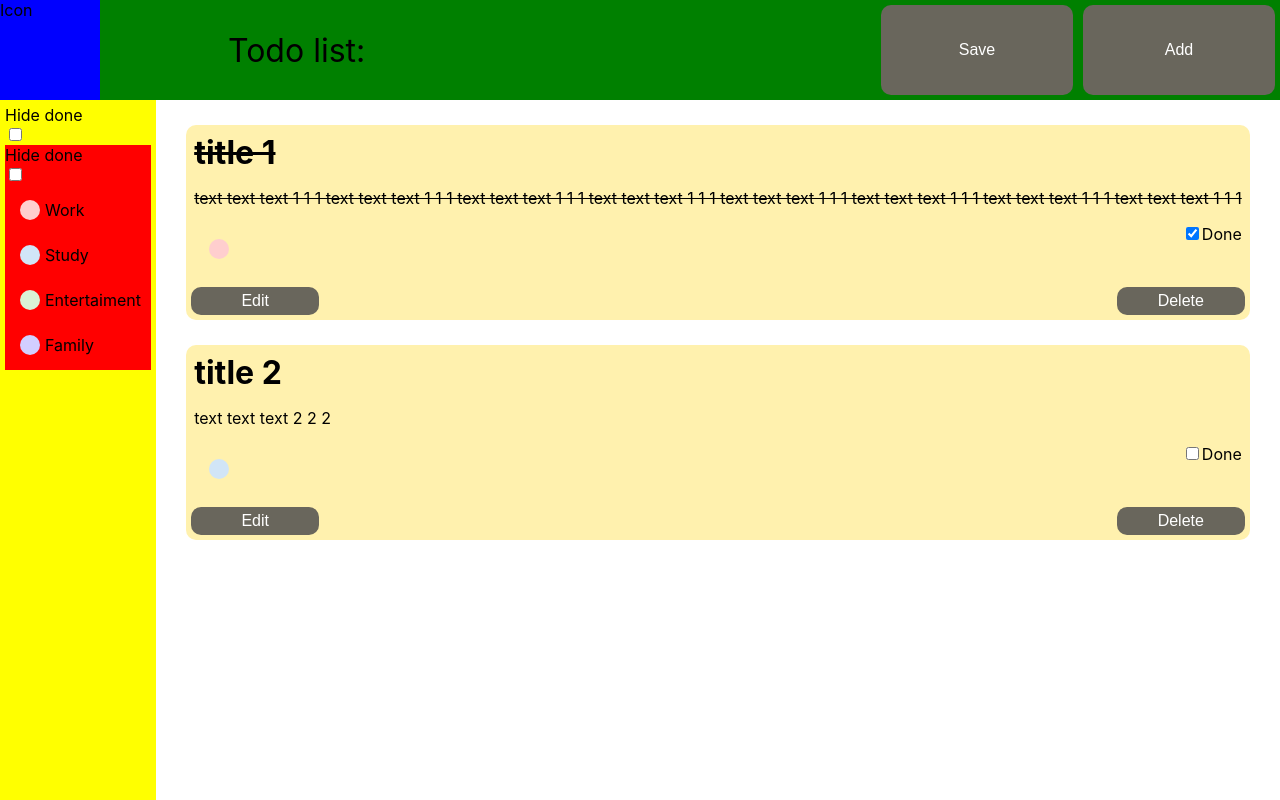
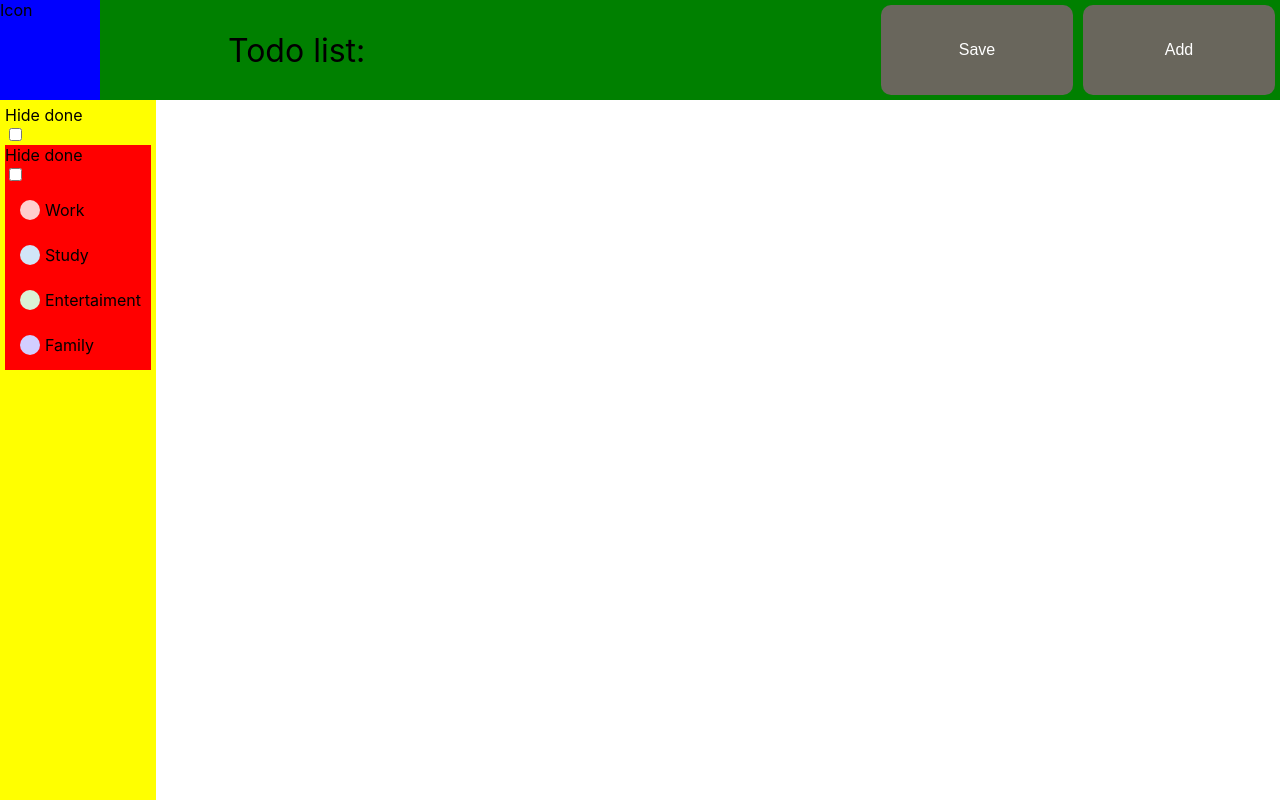
Before and after one commit to Kamrad33/todo_list_app, a React (Create React App) app: page / in a window 1280 px wide. Built offline with nearby package versions, Linux system fonts and the light colour scheme.

Commit message:
Added filter functionality

```diff
--- a/src/App.js
+++ b/src/App.js
@@ -144,23 +144,28 @@ function App() {
   }
 
   function filterRender(tasks, hide, work, study, entertaiment, family) {
+
+    let filtredTaskArray = [];
+    let workTasks = [];
+    let studyTasks = [];
+    let entertaimentTasks = [];
+    let familyTasks = [];
+
+    console.log('filter work 1', filtredTaskArray);
+
     if (hide) {
-        return tasks.filter(task => task.done == false)
+        tasks = tasks.filter(task => task.done == false)
     }
-      return tasks;
-//    let workTasks = [];
-  //  let studyTasks = [];
-//    let entertaimentTasks = [];
-//    let familyTasks = [];
 
+      work ? workTasks = tasks.filter(task => task.workTag == true) : workTasks = [];
+      study ? studyTasks = tasks.filter(task => task.studyTag == true) : studyTasks = [];
+      entertaiment ? entertaimentTasks = tasks.filter(task => task.entertaimentTag == true) : entertaimentTasks = [];
+      family ? familyTasks = tasks.filter(task => task.familyTag == true) : familyTasks = [];
+      filtredTaskArray = [...new Set([...workTasks, ...studyTasks, ...entertaimentTasks, ...familyTasks])];
+      console.log('show not all', filtredTaskArray);
+      return filtredTaskArray;
 
-  //hide ? (tasks.filter(task => task.done == false) ) : (tasks);
-//    work ? let workTasks = taskArray.filter(task => task.workTag == true) : workTasks = [];
-//    study ? let studyTasks = taskArray.filter(task => task.studyTag == true) : studyTasks = [];
-  //  entertaiment ? let entertaimentTasks = taskArray.filter(task => task.entertaimentTag == true) : entertaimentTasks = [];
-  //  family ? let familyTasks = taskArray.filter(task => task.familyTag == true) : familyTasks = [];
-
-  }
+  };
 
   const sortedTasks = filterRender(tasks, hideDone, workTag, studyTag, entertaimentTag, familyTag);
   //server functions
--- a/src/components/TaskItemList.jsx
+++ b/src/components/TaskItemList.jsx
@@ -17,7 +17,7 @@ const TaskItemList = ({
   })
   return (
 
-    <div className = 'App_TaskItems' onChange = {console.log('rerenderayaya')}>
+    <div className = 'App_TaskItems' onChange = {console.log('rerender task lists')}>
 
     {sortedTasks.map(task => (<TaskItem
         task = {task}
```
Lines whose indentation alone changed are shown as unchanged.
